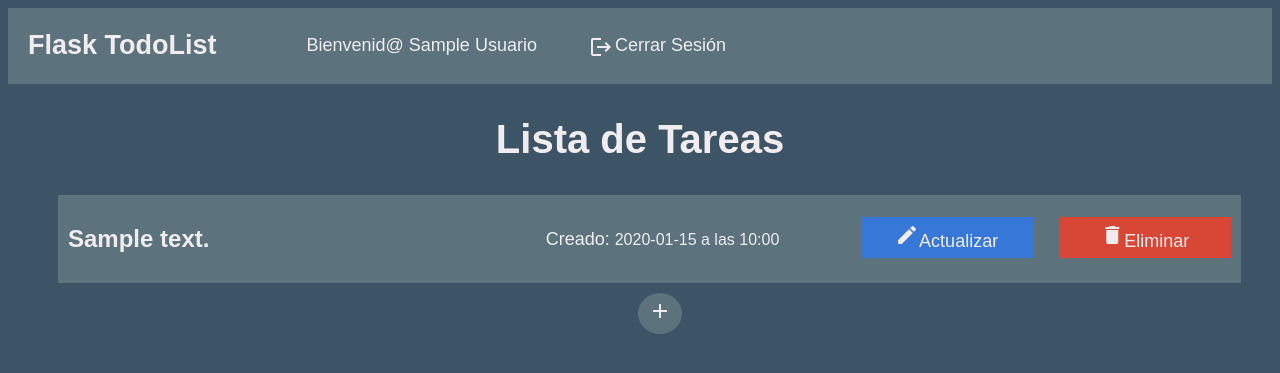
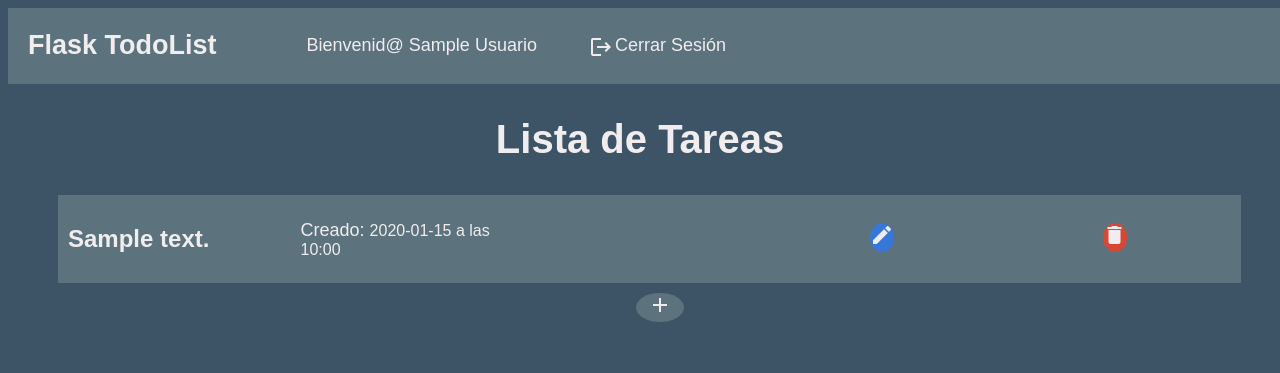
Before and after one commit to ShtoCode/flask-postgresql-tareas, a Flask app: page / in a window 1280 px wide. Shown: the top 373 px of the page. Run offline with Flask 2, Linux system fonts and the light colour scheme; the visitor is signed in with stand-in values (Sample User, id 1); a database or web service that is not in the repository returns one stand-in record (values such as "Sample title"); some libraries are stand-ins or nearby versions; some web fonts are replaced.

Commit message:
arreglo de estilos

```diff
--- a/todo/static/css/base.css
+++ b/todo/static/css/base.css
@@ -25,7 +25,7 @@ span{
     display: flex;
     flex-direction: row;
     background-color: #8AA29E67;
-    width: 100%;
+    width: 100vw;
 }
 
 .navbar h1{
@@ -142,33 +144,34 @@ li{
 
 
 .todo h1{
-    grid-area: 2 / 1 / 3 / 2;
+    grid-area: 1 / 1 / 2 / 2;
 }
 
 .about {
     margin-left: 0px;
-    grid-area: 2 / 3 / 3 / 5;
+    grid-area: 1 / 2 / 2 / 3;
     margin: auto;
 }
 
 .actualizar {
-    grid-area: 2 / 5 / 3 / 6;
-    padding: 6px;
+    grid-area: 1 / 4 / 2 / 5;
     background-color: rgb(54, 119, 216);
     text-align: center;
-    width: 20vh;
+    margin: 0 auto;
+    cursor: pointer;
+    border-radius: 50%;
+    align-items: center;
 }
 
 .eliminar{
-    grid-area: 2 / 6 / 3 / 6;
-    padding: 6px;
-    width: 20vh;
+    grid-area: 1 / 5 / 2 / 6;
     background-color: rgb(216, 70, 54);
+    margin: 0 auto;
     text-align: center;
     cursor: pointer;
+    border-radius: 50%;
     align-items: center;
 }
-
 
 hr{
     color: #8AA29E67;
@@ -177,13 +180,12 @@ hr{
 }
 
 .new {
-    padding: 6px;
     background-color: #8AA29E67;
     border-radius: 50%;
     margin: 0 auto;
     text-align: center;
     cursor: pointer;
-    width: 4vh;
+    width: 6vh;
     align-items: center;
     display: block;
 }
--- a/todo/templates/base.html
+++ b/todo/templates/base.html
@@ -9,7 +9,6 @@
     <!--Fonts-->
     <link rel="stylesheet" href="https://fonts.googleapis.com/css?family=Gemunu+Libre">
     <link rel="stylesheet" href="https://fonts.googleapis.com/icon?family=Material+Icons">
-
     <script src="{{ url_for('static', filename='js/flashMessage.js') }}"></script>
     <title>Flask App Tareas - {% block title %}{% endblock %}</title>
   </head>
@@ -34,6 +33,6 @@
       {% endfor %}
       {% block content %}{% endblock %}
     </section>
-
+    <script src="https://cdn.jsdelivr.net/npm/bootstrap@5.2.3/dist/js/bootstrap.bundle.min.js" integrity="sha384-kenU1KFdBIe4zVF0s0G1M5b4hcpxyD9F7jL+jjXkk+Q2h455rYXK/7HAuoJl+0I4" crossorigin="anonymous"></script>
   </body>
 </html>
--- a/todo/templates/todo/index.html
+++ b/todo/templates/todo/index.html
@@ -18,8 +18,8 @@
         </h1>
         <div class="about"><span>Creado: </span>{{ tarea[4].strftime('%Y-%m-%d a las %H:%M')}}</div>
 
-        <a class="actualizar" href="{{ url_for('actualizar', id=tarea[0]) }}"><i class="material-icons">edit</i>Actualizar</a>
-        <a class="eliminar" href="{{ url_for('eliminar', id=tarea[0]) }}"><i class="material-icons">delete</i>Eliminar</a>
+        <a class="actualizar" href="{{ url_for('actualizar', id=tarea[0]) }}"><i class="material-icons">edit</i></a>
+        <a class="eliminar" href="{{ url_for('eliminar', id=tarea[0]) }}" ><i class="material-icons">delete</i></a>
     </div>
   {% if not loop.last %}
     <hr>
```
Also changed, not shown: other parts of todo/static/css/base.css (+50 -3 lines).
